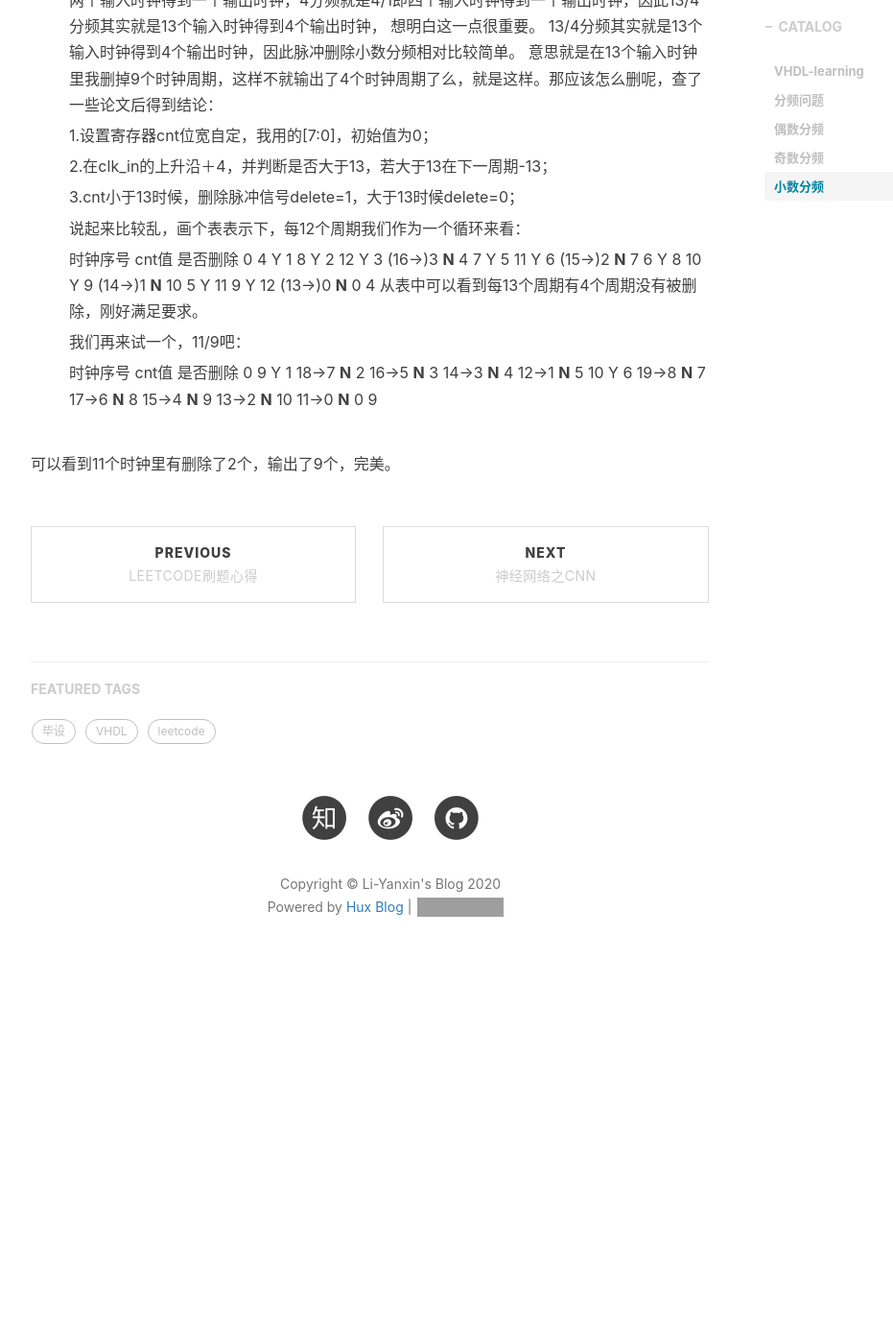
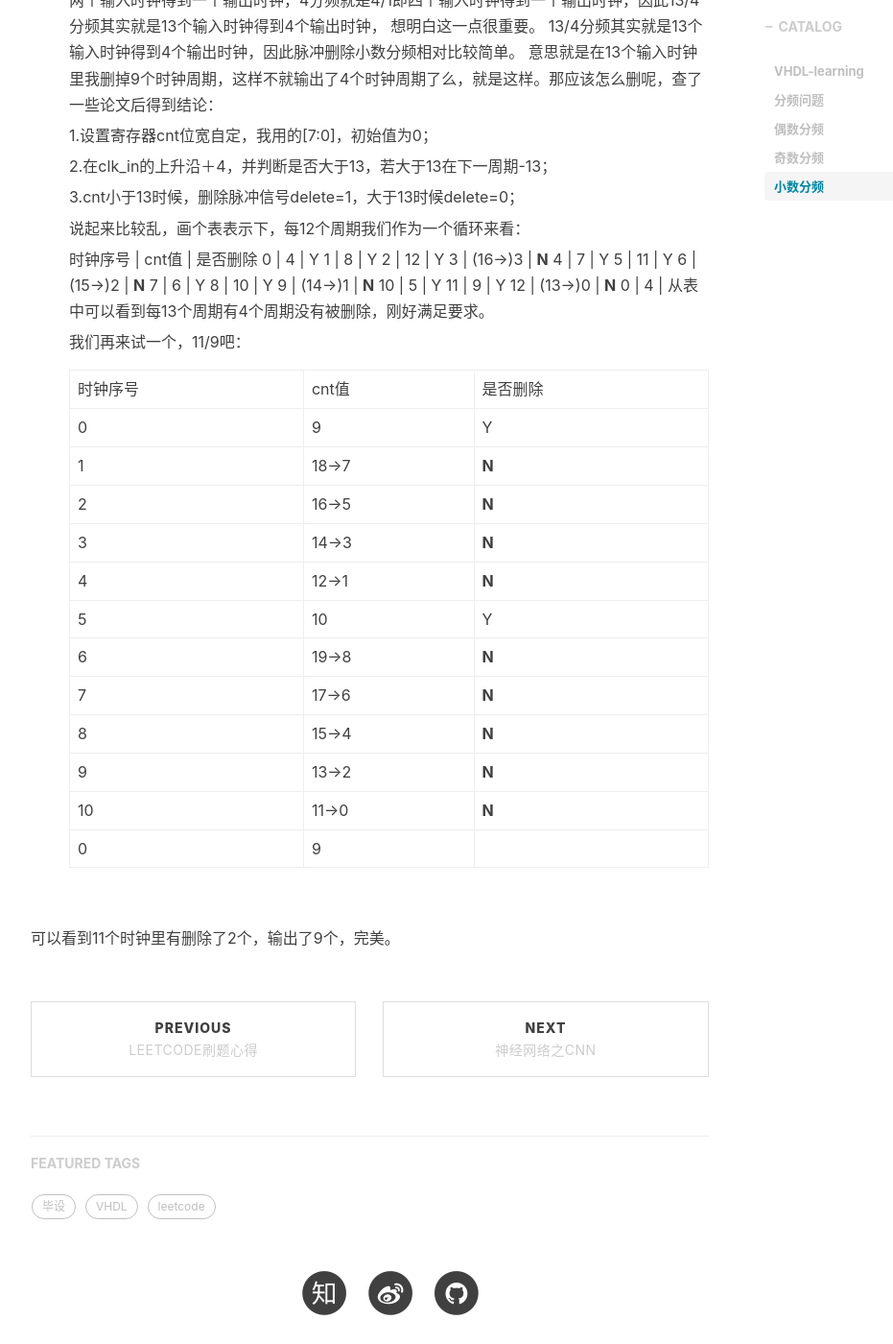
Before and after one commit to Li-YanXin/Li-YanXin.github.io, a Jekyll site: the page built from _posts/2020-04-20-clock_divide.md, in a window 1280 px wide and 1400 px high, scrolled down 3623 px. Shown: the whole window at 96% size, without its empty margins (233-1164 px from the left). Built offline with Jekyll 4.4.1, drawn with Linux system fonts in a browser that asks for light colours; nearby versions of some CDN libraries; comment, search, counter and statistics services are not loaded; before the commit the page ends 4672 px from its top, so only the background shows below that; grey boxes are pictures that could not be loaded.

```diff
--- a/_posts/2020-04-20-clock_divide.md
+++ b/_posts/2020-04-20-clock_divide.md
@@ -69,37 +69,37 @@ VHDL FPGA学习
 
 	说起来比较乱，画个表表示下，每12个周期我们作为一个循环来看：
 
-	时钟序号 		cnt值 		是否删除
-		0 			4 			Y
-		1 			8 			Y
-		2 			12 			Y
-		3 			(16->)3   **N**
-		4 			7 			Y
-		5 			11 			Y
-		6 			(15->)2   **N**
-		7 			6 			Y
-		8 			10 			Y
-		9 			(14->)1   **N**
-		10 			5 			Y
-		11 			9 			Y
-		12 			(13->)0   **N**
-		0 			4
+	时钟序号 	|	cnt值 	|	是否删除
+		0 		|	4 		|	Y
+		1 		|	8 		|	Y
+		2 		|	12 		|	Y
+		3 		|	(16->)3 | **N**
+		4 		|	7 		|	Y
+		5 		|	11 		|	Y
+		6 		|	(15->)2 |  **N**
+		7 		|	6 		|	Y
+		8 		|	10 		|	Y
+		9 		|	(14->)1 |  **N**
+		10 		|	5 		|	Y
+		11 		|	9 		|	Y
+		12 		|	(13->)0 | **N**
+		0 		|	4 	 	|
   从表中可以看到每13个周期有4个周期没有被删除，刚好满足要求。
 
 	我们再来试一个，11/9吧：
 
-	时钟序号 	cnt值 		是否删除
-		0 			9 			Y
-		1 			18->7 	  **N**
-		2 			16->5 	  **N**
-		3 			14->3 	  **N**
-		4 			12->1 	  **N**
-		5 			10 			Y
-		6 			19->8 	  **N**
-		7 			17->6 	  **N**
-		8 			15->4 	  **N**
-		9 			13->2 	  **N**
-		10 			11->0 	  **N**
-		0 			9
+	时钟序号 |	cnt值 		|	是否删除
+		0 	|		9 		|	Y
+		1 	|		18->7 	|  **N**
+		2 	|		16->5 	|  **N**
+		3 	|		14->3 	|  **N**
+		4 	|		12->1 	|  **N**
+		5 	|		10 		|	Y
+		6 	|		19->8 	|  **N**
+		7 	|		17->6 	|  **N**
+		8 	|		15->4 	|  **N**
+		9 	|		13->2 	|  **N**
+		10 	|		11->0 	|  **N**
+		0 	|		9 	 |
 
 可以看到11个时钟里有删除了2个，输出了9个，完美。
```
